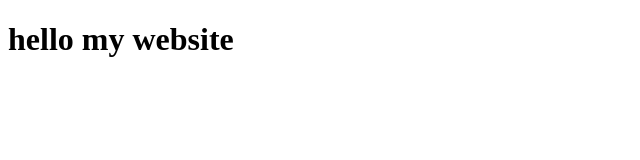
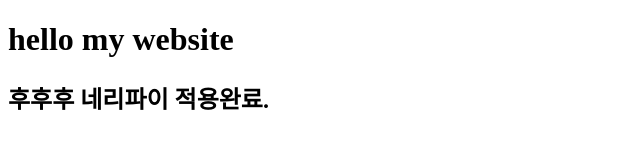
Before and after one commit to LEE-JONGHWAN/JavaScript, a plain HTML site: page index.html in a window 1280 px wide. Shown: the whole page, without its empty margins (0-640 px from the left). Drawn offline with Linux system fonts and the light colour scheme.

Commit message:
add new sentence

```diff
--- a/index.html
+++ b/index.html
@@ -10,7 +10,7 @@
     <h1>
         hello my website
     </h1>
-
+    <h2>후후후 네리파이 적용완료.</h2>
 
 </body>
 </html>
```
